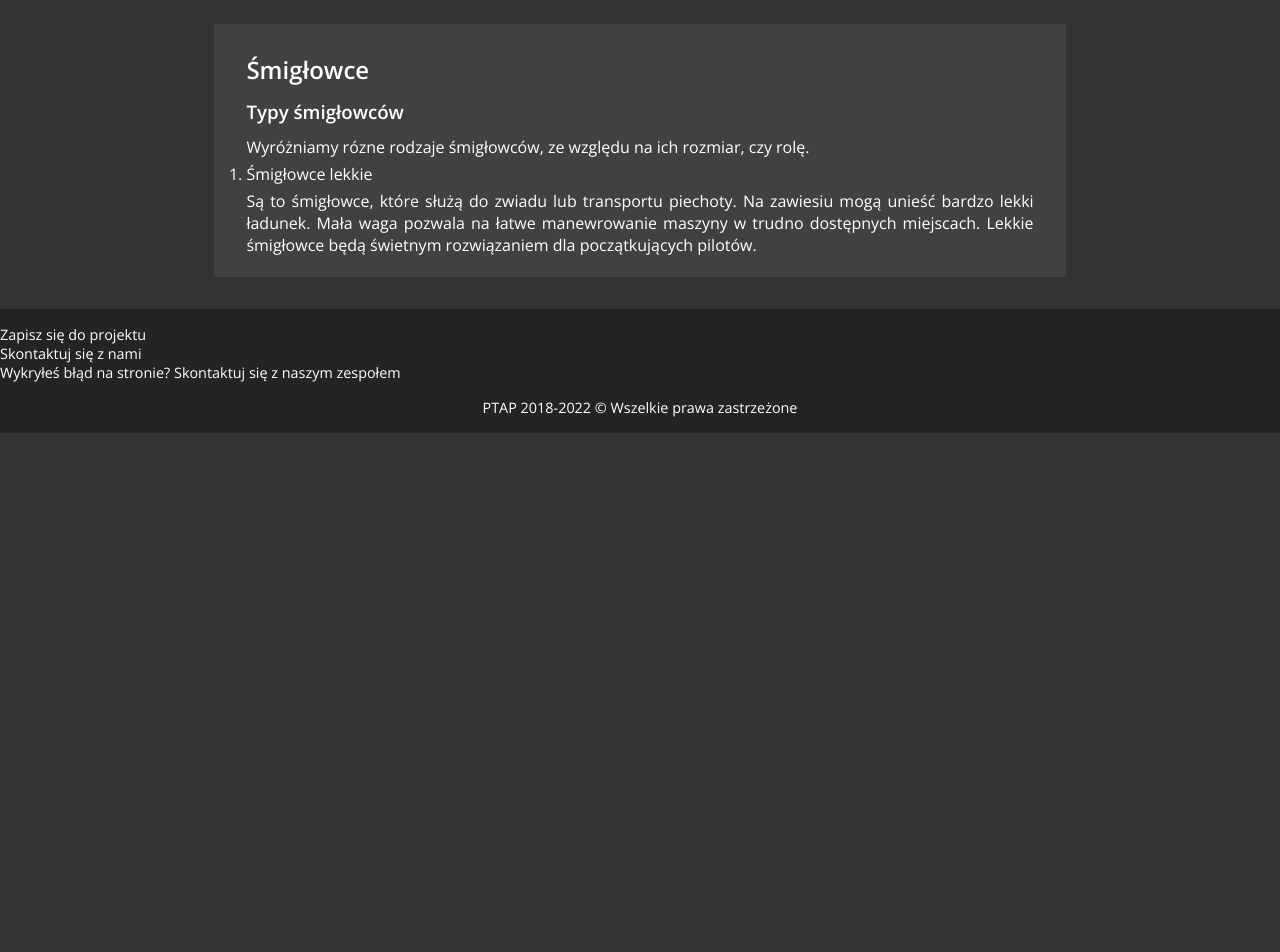
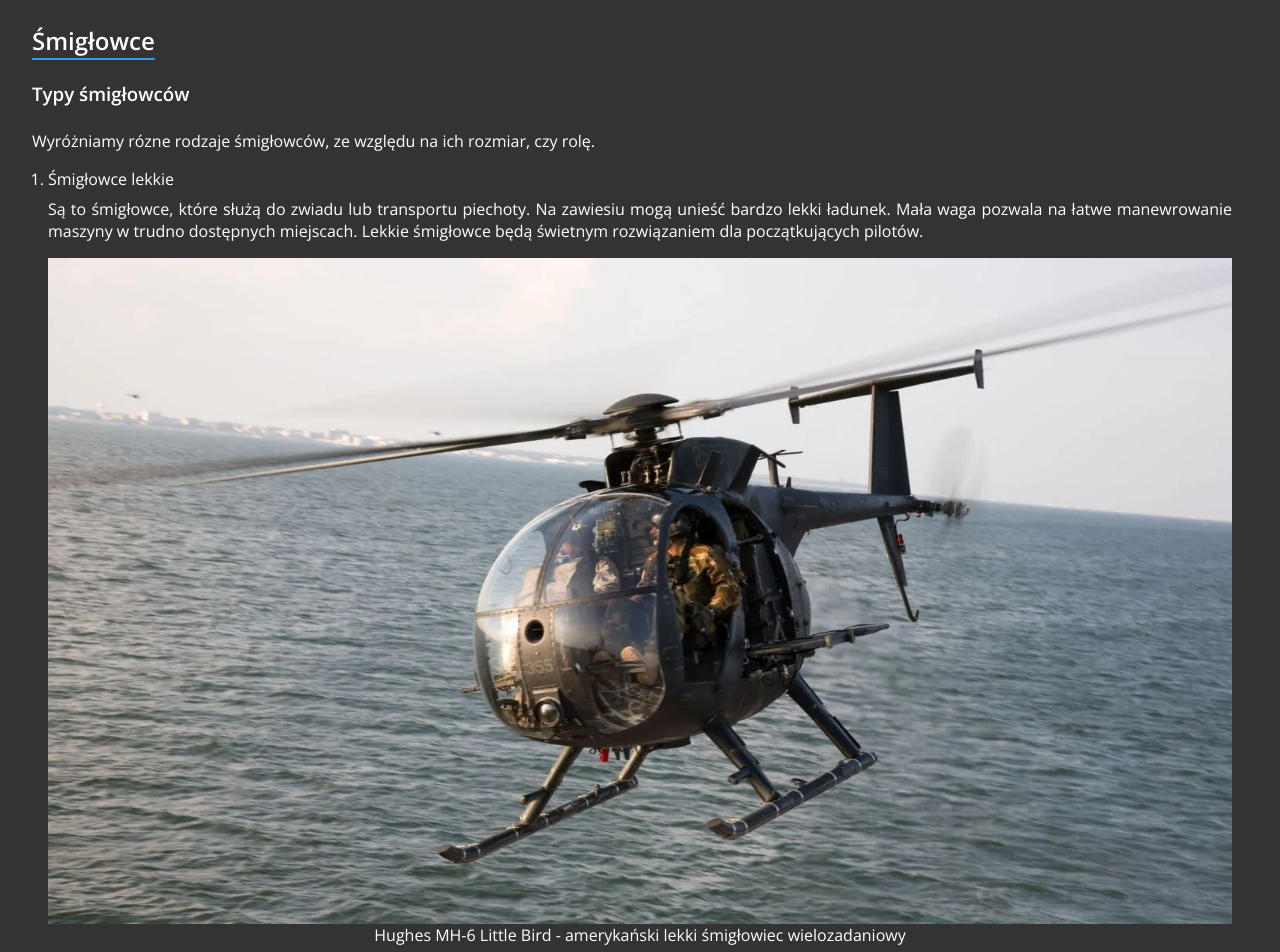
Before and after one commit to Pawel2923/PTAP, a React (Create React App) app: page /wiki in a window 1280 px wide. Shown: the part 140-1092 px from the top of the page. Before the commit the page ends 800 px from the top, so only its background shows below. Built offline with nearby package versions, Linux system fonts and the light colour scheme.

Commit message:
Change link styling Add images and text to wiki

```diff
--- a/src/components/Nav/Nav.js
+++ b/src/components/Nav/Nav.js
@@ -62,7 +62,7 @@ const Nav = () => {
         onClick={logoClickHandler}
       >
         <img
-          src={require("../../img/logo.png")}
+          src={require("../../img/logo.webp")}
           alt="logo"
           style={{ display: "block" }}
         />
--- a/src/components/Nav/Nav.module.css
+++ b/src/components/Nav/Nav.module.css
@@ -48,14 +48,3 @@
     height: 100px;
   }
 }
-
-.nav a {
-  color: #ffffff;
-  text-decoration: none;
-  transition: color 50ms ease-in;
-}
-
-.nav a:hover,
-.nav a:active {
-  color: #3B9ADD;
-}
--- a/src/components/Wiki/Wiki.js
+++ b/src/components/Wiki/Wiki.js
@@ -23,6 +23,12 @@ const Wiki = () => {
                 Lekkie śmigłowce będą świetnym rozwiązaniem dla początkujących
                 pilotów.
               </p>
+              <figure>
+                <img src={require("../../img/mh6lb.webp")} alt="Hughes MH-6 Little Bird" />
+                <figcaption>
+                  Hughes MH-6 Little Bird - amerykański lekki śmigłowiec wielozadaniowy
+                </figcaption>
+              </figure>
             </li>
           </ol>
         </div>
--- a/src/components/Wiki/Wiki.module.css
+++ b/src/components/Wiki/Wiki.module.css
@@ -1,24 +1,64 @@
 .main {
-    padding: 2rem;
+    padding: 1rem 0;
+}
+
+.main h2 {
+    text-decoration: underline #3B9ADD;
+    text-decoration-thickness: 2px;
+    text-underline-offset: 0.5rem;
+}
+
+.main h2:first-child,
+.main h3:first-child {
+    margin-top: 0;
 }
 
 .main h2,
 .main h3 {
-    margin: 0.8rem 0;
+    margin: 1.5rem 0;
 }
 
 .main p {
-    margin: 0.3rem 0;
+    margin: 0.5rem 0;
 }
 
 .section {
-    width: 70%;
+    /* width: 80%; */
     padding: 1rem 2rem;
     margin-left: auto;
     margin-right: auto;
-    background-color: #414141;
+    /* background-color: #414141; */
+    overflow: hidden;
+}
+
+.section img {
+    width: 100%;
+    height: auto;
+    aspect-ratio: 16 / 9;
+    margin-left: auto;
+    margin-right: auto;
+    display: block;
+}
+
+.section ol {
+    padding: 0 1rem;
+}
+
+.section figcaption {
+    width: 80%;
+    margin-left: auto;
+    margin-right: auto;
+    text-align: center;
+}
+
+.content li {
+    margin: 1rem 0;
 }
 
 .content p {
     text-align: justify;
 }
+
+.content figure {
+    margin: 1rem 0;
+}
--- a/src/index.css
+++ b/src/index.css
@@ -11,6 +11,13 @@ body {
   color: #ffffff;
 }
 
-ol, ul {
-  padding: 0;
+a {
+  color: #ffffff;
+  text-decoration: none;
+  transition: color 50ms ease-in;
 }
+
+a:hover,
+a:active {
+  color: #3B9ADD;
+}
```
Also changed, not shown: src/img/mh6lb.webp (added).
